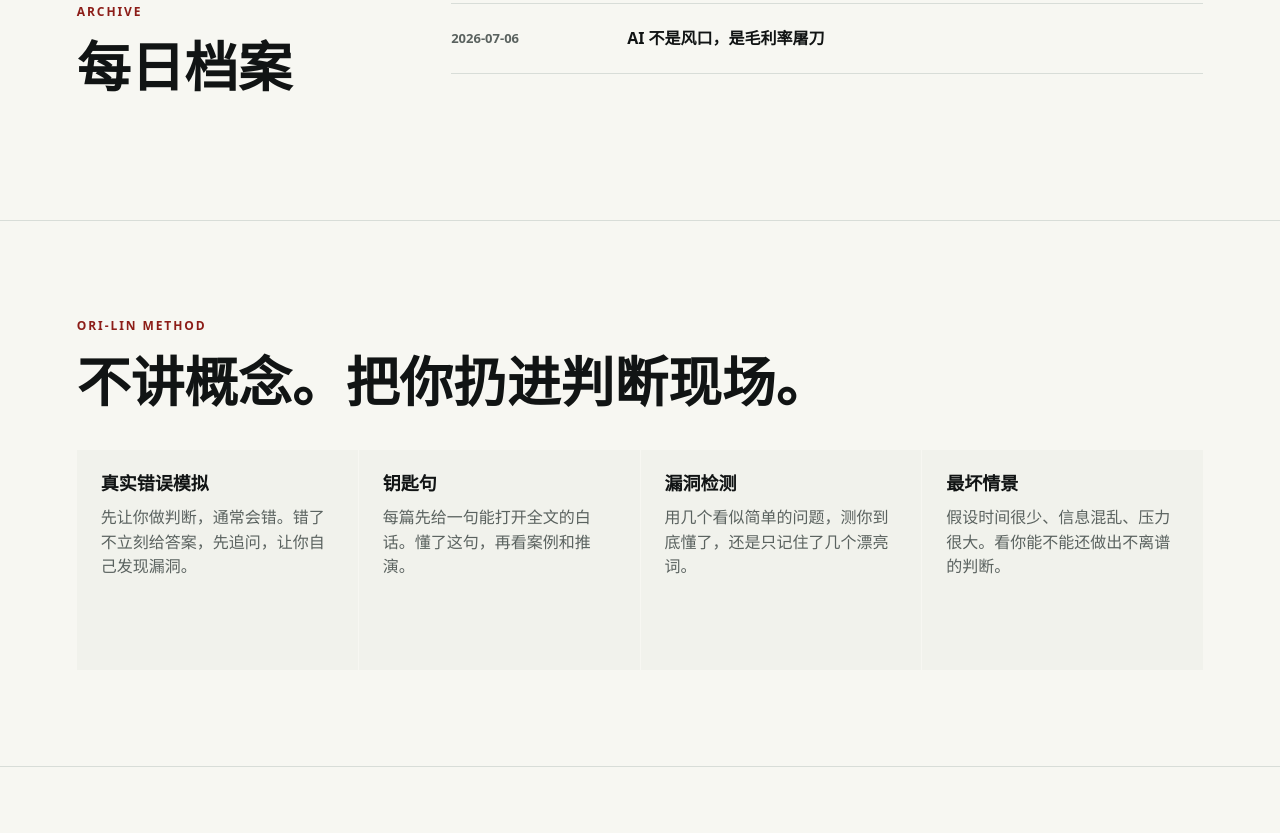
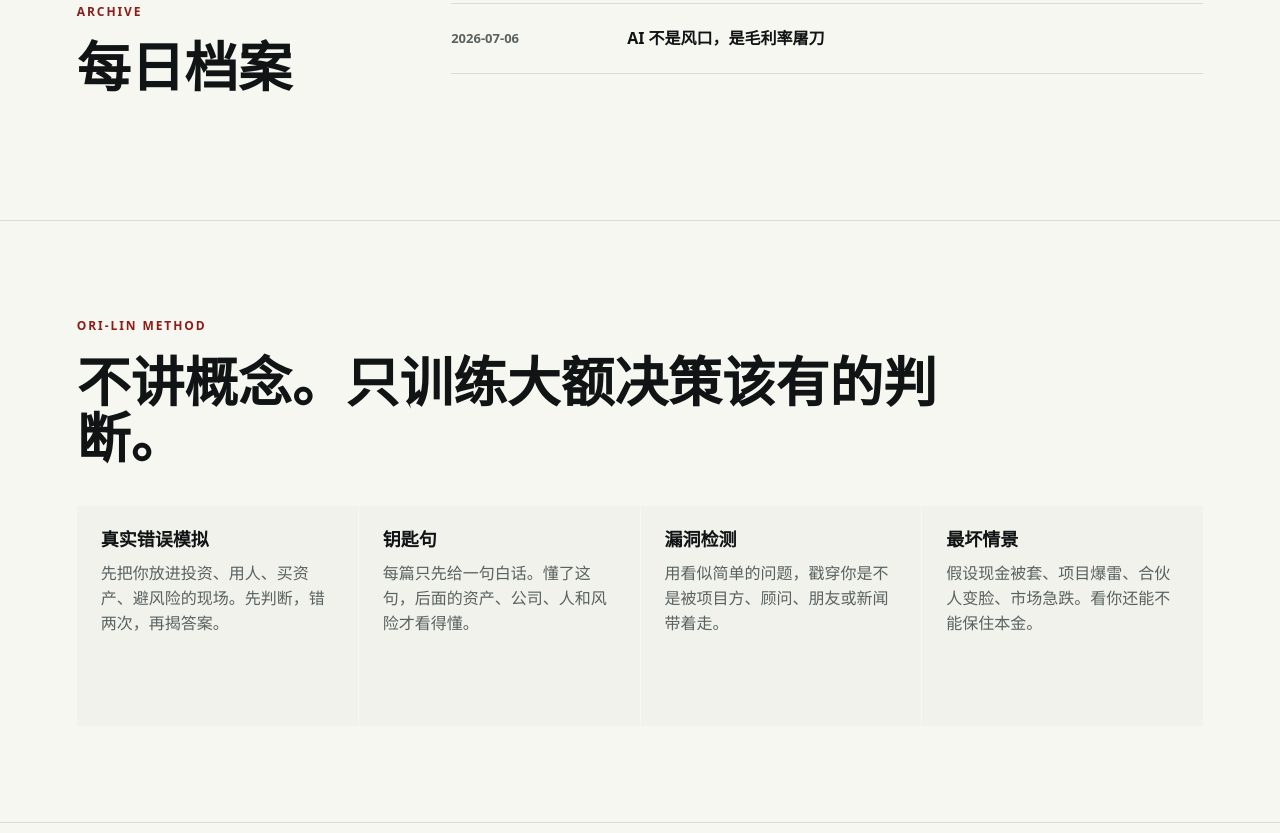
Before and after one commit to xiaode12362/ori-lin-site, a plain HTML site: page index.html in a window 1280 px wide. Shown: the part 1856-2689 px from the top of the page. Drawn offline with Linux system fonts and the light colour scheme.

Commit message:
Remove explicit cash positioning

```diff
--- a/index.html
+++ b/index.html
@@ -26,7 +26,7 @@
       <div class="hero-copy">
         <p class="eyebrow" data-zh="首页默认中文。需要英文时点右上角 EN。" data-en="Chinese by default. Tap 中 for Chinese.">首页默认中文。需要英文时点右上角 EN。</p>
         <h1 data-zh="ORI-LIN" data-en="ORI-LIN">ORI-LIN</h1>
-        <p class="lead" data-zh="每天只做一件事：把一个重要商业变化，翻译成你能马上拿来判断、提问、避坑和行动的人话。" data-en="One thing every day: translate one important business shift into plain judgment, questions, traps, and actions.">每天只做一件事：把一个重要商业变化，翻译成你能马上拿来判断、提问、避坑和行动的人话。</p>
+        <p class="lead" data-zh="每天只解决一个问题：重要资产面前，今天应该看懂什么、避开什么、追问什么、怎么做判断。" data-en="One question every day: when serious assets are at stake, what should you understand, avoid, question, and judge today?">每天只解决一个问题：重要资产面前，今天应该看懂什么、避开什么、追问什么、怎么做判断。</p>
         <div class="hero-actions">
           <a class="button primary" href="#today" data-zh="阅读今日报告" data-en="Read today's brief">阅读今日报告</a>
           <a class="button secondary" href="#membership" data-zh="申请会员" data-en="Apply for membership">申请会员</a>
@@ -101,24 +101,24 @@
     <section class="section operating-model">
       <div class="section-heading">
         <p class="eyebrow" data-zh="ORI-LIN Method" data-en="ORI-LIN Method">ORI-LIN Method</p>
-        <h2 data-zh="不讲概念。把你扔进判断现场。" data-en="No concept lectures. We put you inside the decision.">不讲概念。把你扔进判断现场。</h2>
+        <h2 data-zh="不讲概念。只训练大额决策该有的判断。" data-en="No concept lectures. Only judgment training for serious capital.">不讲概念。只训练大额决策该有的判断。</h2>
       </div>
       <div class="brief-grid method-grid">
         <div>
           <h4 data-zh="真实错误模拟" data-en="Real Error Simulation">真实错误模拟</h4>
-          <p data-zh="先让你做判断，通常会错。错了不立刻给答案，先追问，让你自己发现漏洞。" data-en="You judge first and usually make mistakes. We do not reveal the answer immediately; we question the mistake until the gap is visible.">先让你做判断，通常会错。错了不立刻给答案，先追问，让你自己发现漏洞。</p>
+          <p data-zh="先把你放进投资、用人、买资产、避风险的现场。先判断，错两次，再揭答案。" data-en="You enter a real investment, hiring, asset, or risk scene. Judge first, fail twice, then see the answer.">先把你放进投资、用人、买资产、避风险的现场。先判断，错两次，再揭答案。</p>
         </div>
         <div>
           <h4 data-zh="钥匙句" data-en="Key Sentence">钥匙句</h4>
-          <p data-zh="每篇先给一句能打开全文的白话。懂了这句，再看案例和推演。" data-en="Each brief starts with one plain sentence that unlocks the whole issue. Understand it first, then read the case.">每篇先给一句能打开全文的白话。懂了这句，再看案例和推演。</p>
+          <p data-zh="每篇只先给一句白话。懂了这句，后面的资产、公司、人和风险才看得懂。" data-en="Each brief starts with one plain sentence. Understand it, and the assets, companies, people, and risks become readable.">每篇只先给一句白话。懂了这句，后面的资产、公司、人和风险才看得懂。</p>
         </div>
         <div>
           <h4 data-zh="漏洞检测" data-en="Blind-Spot Test">漏洞检测</h4>
-          <p data-zh="用几个看似简单的问题，测你到底懂了，还是只记住了几个漂亮词。" data-en="Simple-looking questions reveal whether you truly understand or only remember impressive words.">用几个看似简单的问题，测你到底懂了，还是只记住了几个漂亮词。</p>
+          <p data-zh="用看似简单的问题，戳穿你是不是被项目方、顾问、朋友或新闻带着走。" data-en="Simple questions reveal whether founders, advisers, friends, or headlines are leading your judgment.">用看似简单的问题，戳穿你是不是被项目方、顾问、朋友或新闻带着走。</p>
         </div>
         <div>
           <h4 data-zh="最坏情景" data-en="Worst Case">最坏情景</h4>
-          <p data-zh="假设时间很少、信息混乱、压力很大。看你能不能还做出不离谱的判断。" data-en="Assume little time, messy information, and high pressure. Can you still make a non-stupid judgment?">假设时间很少、信息混乱、压力很大。看你能不能还做出不离谱的判断。</p>
+          <p data-zh="假设现金被套、项目爆雷、合伙人变脸、市场急跌。看你还能不能保住本金。" data-en="Assume cash is trapped, a deal blows up, a partner turns, or markets drop. Can you still protect principal?">假设现金被套、项目爆雷、合伙人变脸、市场急跌。看你还能不能保住本金。</p>
         </div>
       </div>
     </section>
```
Also changed, not shown: day-001.html (+5 -4 lines).
